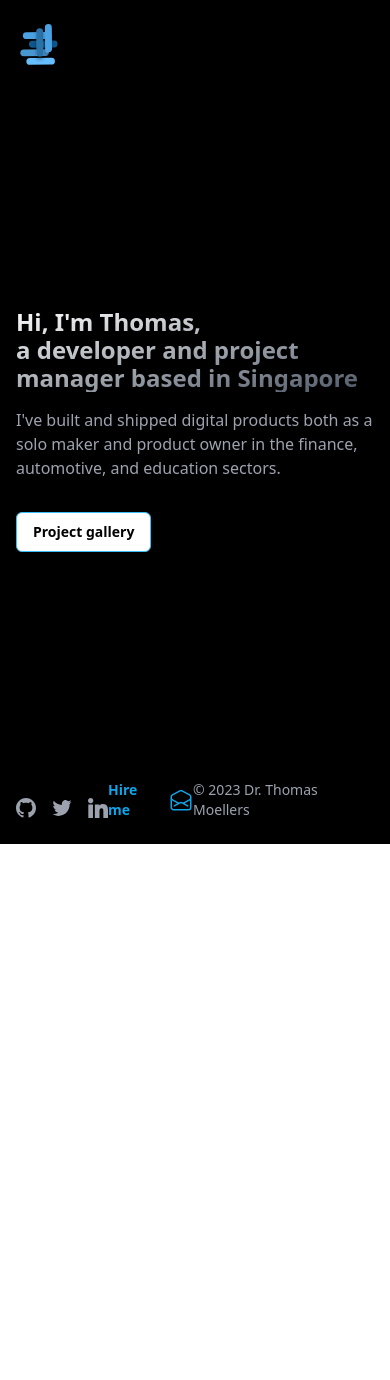
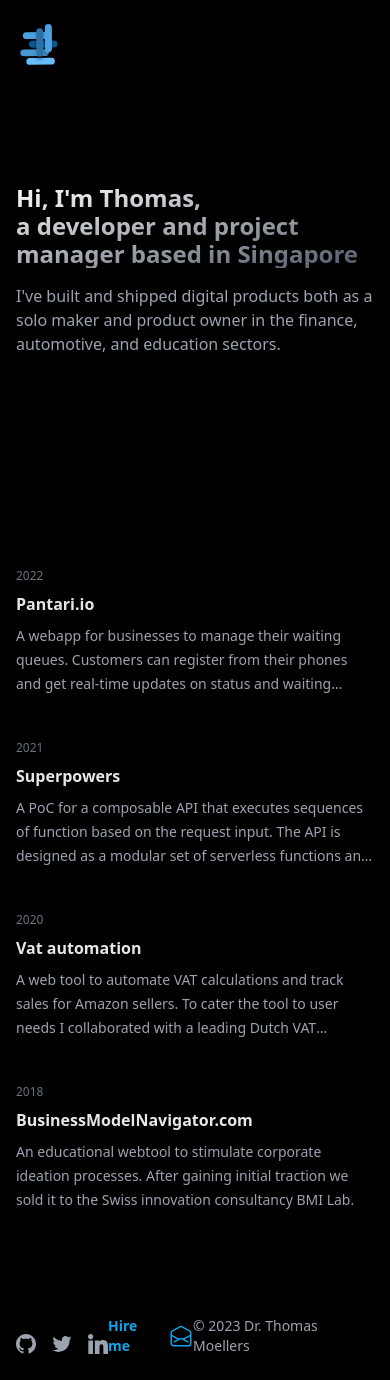
Before and after one commit to TM312/mllrs.io, an Astro site in the folder front/: page / in a window 390 px wide. Before the commit the page ends 844 px from the top, so only its background shows below. Built offline with nearby package versions, Linux system fonts and the light colour scheme; Astro itself is replaced by a stand-in of ours.

Commit message:
style: Update UI

```diff
--- a/front/src/assets/images/HeroIconMailOpen.astro
+++ /dev/null
@@ -1,3 +0,0 @@
-<svg xmlns="http://www.w3.org/2000/svg" fill="none" viewBox="0 0 24 24" stroke-width="1.5" stroke="currentColor" class="w-6 h-6">
-  <path stroke-linecap="round" stroke-linejoin="round" d="M21.75 9v.906a2.25 2.25 0 01-1.183 1.981l-6.478 3.488M2.25 9v.906a2.25 2.25 0 001.183 1.981l6.478 3.488m8.839 2.51l-4.66-2.51m0 0l-1.023-.55a2.25 2.25 0 00-2.134 0l-1.022.55m0 0l-4.661 2.51m16.5 1.615a2.25 2.25 0 01-2.25 2.25h-15a2.25 2.25 0 01-2.25-2.25V8.844a2.25 2.25 0 011.183-1.98l7.5-4.04a2.25 2.25 0 012.134 0l7.5 4.04a2.25 2.25 0 011.183 1.98V19.5z" />
-</svg>
--- /dev/null
+++ b/front/src/assets/images/HeroIconMailOpen.vue
@@ -0,0 +1,8 @@
+<template>
+  <svg xmlns="http://www.w3.org/2000/svg" fill="none"
+    viewBox="0 0 24 24" stroke-width="1.5"
+    stroke="currentColor" class="w-6 h-6">
+    <path stroke-linecap="round" stroke-linejoin="round"
+      d="M21.75 9v.906a2.25 2.25 0 01-1.183 1.981l-6.478 3.488M2.25 9v.906a2.25 2.25 0 001.183 1.981l6.478 3.488m8.839 2.51l-4.66-2.51m0 0l-1.023-.55a2.25 2.25 0 00-2.134 0l-1.022.55m0 0l-4.661 2.51m16.5 1.615a2.25 2.25 0 01-2.25 2.25h-15a2.25 2.25 0 01-2.25-2.25V8.844a2.25 2.25 0 011.183-1.98l7.5-4.04a2.25 2.25 0 012.134 0l7.5 4.04a2.25 2.25 0 011.183 1.98V19.5z" />
+  </svg>
+</template>
--- a/front/src/assets/images/LogoGithub.astro
+++ /dev/null
@@ -1,11 +0,0 @@
-<svg
-  width="20"
-  height="24"
-  viewBox="0 0 24 24"
-  fill="none"
-  xmlns="http://www.w3.org/2000/svg"
-  aria-hidden="true"
-  ><path
-    d="M12 0c-6.626 0-12 5.373-12 12 0 5.302 3.438 9.8 8.207 11.387.599.111.793-.261.793-.577v-2.234c-3.338.726-4.033-1.416-4.033-1.416-.546-1.387-1.333-1.756-1.333-1.756-1.089-.745.083-.729.083-.729 1.205.084 1.839 1.237 1.839 1.237 1.07 1.834 2.807 1.304 3.492.997.107-.775.418-1.305.762-1.604-2.665-.305-5.467-1.334-5.467-5.931 0-1.311.469-2.381 1.236-3.221-.124-.303-.535-1.524.117-3.176 0 0 1.008-.322 3.301 1.23.957-.266 1.983-.399 3.003-.404 1.02.005 2.047.138 3.006.404 2.291-1.552 3.297-1.23 3.297-1.23.653 1.653.242 2.874.118 3.176.77.84 1.235 1.911 1.235 3.221 0 4.609-2.807 5.624-5.479 5.921.43.372.823 1.102.823 2.222v3.293c0 .319.192.694.801.576 4.765-1.589 8.199-6.086 8.199-11.386 0-6.627-5.373-12-12-12z"
-    fill="currentColor"></path></svg
->
--- /dev/null
+++ b/front/src/assets/images/LogoGithub.vue
@@ -0,0 +1,13 @@
+<template>
+  <svg
+    width="20"
+    height="24"
+    viewBox="0 0 24 24"
+    fill="none"
+    xmlns="http://www.w3.org/2000/svg"
+    aria-hidden="true"
+    ><path
+      d="M12 0c-6.626 0-12 5.373-12 12 0 5.302 3.438 9.8 8.207 11.387.599.111.793-.261.793-.577v-2.234c-3.338.726-4.033-1.416-4.033-1.416-.546-1.387-1.333-1.756-1.333-1.756-1.089-.745.083-.729.083-.729 1.205.084 1.839 1.237 1.839 1.237 1.07 1.834 2.807 1.304 3.492.997.107-.775.418-1.305.762-1.604-2.665-.305-5.467-1.334-5.467-5.931 0-1.311.469-2.381 1.236-3.221-.124-.303-.535-1.524.117-3.176 0 0 1.008-.322 3.301 1.23.957-.266 1.983-.399 3.003-.404 1.02.005 2.047.138 3.006.404 2.291-1.552 3.297-1.23 3.297-1.23.653 1.653.242 2.874.118 3.176.77.84 1.235 1.911 1.235 3.221 0 4.609-2.807 5.624-5.479 5.921.43.372.823 1.102.823 2.222v3.293c0 .319.192.694.801.576 4.765-1.589 8.199-6.086 8.199-11.386 0-6.627-5.373-12-12-12z"
+      fill="currentColor"></path></svg
+  >
+</template>
--- a/front/src/assets/images/LogoLinkedIn.astro
+++ /dev/null
@@ -1,15 +0,0 @@
-<svg
-  width="20"
-  height="24"
-  viewBox="0 0 24 24"
-  fill="none"
-  xmlns="http://www.w3.org/2000/svg"
-  aria-hidden="true"
-  ><path
-    d="M5.58648 7.72107H0.768444C0.554612 7.72107 0.381348 7.89441 0.381348 8.10817V23.5865C0.381348 23.8003 0.554612 23.9736 0.768444 23.9736H5.58648C5.80032 23.9736 5.97358 23.8003 5.97358 23.5865V8.10817C5.97358 7.89441 5.80032 7.72107 5.58648 7.72107Z"
-    fill="currentColor"></path><path
-    d="M3.1793 0.0264282C1.42622 0.0264282 0 1.4511 0 3.20225C0 4.95417 1.42622 6.37938 3.1793 6.37938C4.93099 6.37938 6.35605 4.95409 6.35605 3.20225C6.35613 1.4511 4.93099 0.0264282 3.1793 0.0264282Z"
-    fill="currentColor"></path><path
-    d="M17.8417 7.33636C15.9066 7.33636 14.4762 8.16824 13.6085 9.11345V8.10816C13.6085 7.8944 13.4353 7.72106 13.2214 7.72106H8.60731C8.39348 7.72106 8.22021 7.8944 8.22021 8.10816V23.5865C8.22021 23.8003 8.39348 23.9735 8.60731 23.9735H13.4148C13.6287 23.9735 13.8019 23.8003 13.8019 23.5865V15.9283C13.8019 13.3477 14.5029 12.3423 16.3018 12.3423C18.261 12.3423 18.4167 13.954 18.4167 16.0611V23.5865C18.4167 23.8004 18.5899 23.9736 18.8038 23.9736H23.613C23.8269 23.9736 24.0001 23.8004 24.0001 23.5865V15.0964C24.0001 11.2591 23.2684 7.33636 17.8417 7.33636Z"
-    fill="currentColor"></path></svg
->
--- /dev/null
+++ b/front/src/assets/images/LogoLinkedIn.vue
@@ -0,0 +1,17 @@
+<template>
+  <svg
+    width="20"
+    height="24"
+    viewBox="0 0 24 24"
+    fill="none"
+    xmlns="http://www.w3.org/2000/svg"
+    aria-hidden="true"
+    ><path
+      d="M5.58648 7.72107H0.768444C0.554612 7.72107 0.381348 7.89441 0.381348 8.10817V23.5865C0.381348 23.8003 0.554612 23.9736 0.768444 23.9736H5.58648C5.80032 23.9736 5.97358 23.8003 5.97358 23.5865V8.10817C5.97358 7.89441 5.80032 7.72107 5.58648 7.72107Z"
+      fill="currentColor"></path><path
+      d="M3.1793 0.0264282C1.42622 0.0264282 0 1.4511 0 3.20225C0 4.95417 1.42622 6.37938 3.1793 6.37938C4.93099 6.37938 6.35605 4.95409 6.35605 3.20225C6.35613 1.4511 4.93099 0.0264282 3.1793 0.0264282Z"
+      fill="currentColor"></path><path
+      d="M17.8417 7.33636C15.9066 7.33636 14.4762 8.16824 13.6085 9.11345V8.10816C13.6085 7.8944 13.4353 7.72106 13.2214 7.72106H8.60731C8.39348 7.72106 8.22021 7.8944 8.22021 8.10816V23.5865C8.22021 23.8003 8.39348 23.9735 8.60731 23.9735H13.4148C13.6287 23.9735 13.8019 23.8003 13.8019 23.5865V15.9283C13.8019 13.3477 14.5029 12.3423 16.3018 12.3423C18.261 12.3423 18.4167 13.954 18.4167 16.0611V23.5865C18.4167 23.8004 18.5899 23.9736 18.8038 23.9736H23.613C23.8269 23.9736 24.0001 23.8004 24.0001 23.5865V15.0964C24.0001 11.2591 23.2684 7.33636 17.8417 7.33636Z"
+      fill="currentColor"></path></svg
+  >
+</template>
--- a/front/src/assets/images/LogoTwitter.astro
+++ /dev/null
@@ -1,11 +0,0 @@
-<svg
-  width="20"
-  height="24"
-  viewBox="0 0 24 24"
-  fill="none"
-  xmlns="http://www.w3.org/2000/svg"
-  aria-hidden="true"
-  ><path
-    d="M7.73557 21.5C16.4127 21.5 21.16 14.1894 21.16 7.85156C21.16 7.64604 21.1555 7.43595 21.1465 7.23043C22.07 6.55142 22.867 5.71038 23.5 4.74682C22.6399 5.13587 21.7267 5.38995 20.7917 5.5004C21.7762 4.90038 22.5134 3.95779 22.8666 2.84735C21.9404 3.40543 20.9274 3.79911 19.8712 4.01151C19.1596 3.24272 18.2186 2.73369 17.1939 2.56312C16.1691 2.39255 15.1176 2.56994 14.202 3.06786C13.2864 3.56579 12.5576 4.35651 12.1283 5.31779C11.699 6.27906 11.5931 7.35734 11.827 8.38592C9.95155 8.29023 8.11677 7.7949 6.44165 6.93203C4.76653 6.06916 3.28846 4.85803 2.10326 3.37713C1.50088 4.43303 1.31655 5.68251 1.58774 6.87162C1.85892 8.06072 2.56527 9.10024 3.56322 9.77889C2.81402 9.75471 2.08123 9.54963 1.42539 9.1806V9.23997C1.42472 10.3481 1.80151 11.4222 2.49171 12.2798C3.18192 13.1374 4.14293 13.7255 5.21141 13.9441C4.51739 14.1372 3.78898 14.1653 3.08256 14.0263C3.38406 14.9793 3.97067 15.8128 4.76053 16.4105C5.55039 17.0082 6.50407 17.3402 7.4885 17.3603C5.81724 18.695 3.75275 19.419 1.62754 19.4156C1.25065 19.415 0.874132 19.3915 0.5 19.3452C2.65899 20.7534 5.17047 21.5014 7.73557 21.5Z"
-    fill="currentColor"></path></svg
->
--- /dev/null
+++ b/front/src/assets/images/LogoTwitter.vue
@@ -0,0 +1,8 @@
+<template>
+  <svg width="20" height="24" viewBox="0 0 24 24" fill="none"
+    xmlns="http://www.w3.org/2000/svg" aria-hidden="true">
+    <path
+      d="M7.73557 21.5C16.4127 21.5 21.16 14.1894 21.16 7.85156C21.16 7.64604 21.1555 7.43595 21.1465 7.23043C22.07 6.55142 22.867 5.71038 23.5 4.74682C22.6399 5.13587 21.7267 5.38995 20.7917 5.5004C21.7762 4.90038 22.5134 3.95779 22.8666 2.84735C21.9404 3.40543 20.9274 3.79911 19.8712 4.01151C19.1596 3.24272 18.2186 2.73369 17.1939 2.56312C16.1691 2.39255 15.1176 2.56994 14.202 3.06786C13.2864 3.56579 12.5576 4.35651 12.1283 5.31779C11.699 6.27906 11.5931 7.35734 11.827 8.38592C9.95155 8.29023 8.11677 7.7949 6.44165 6.93203C4.76653 6.06916 3.28846 4.85803 2.10326 3.37713C1.50088 4.43303 1.31655 5.68251 1.58774 6.87162C1.85892 8.06072 2.56527 9.10024 3.56322 9.77889C2.81402 9.75471 2.08123 9.54963 1.42539 9.1806V9.23997C1.42472 10.3481 1.80151 11.4222 2.49171 12.2798C3.18192 13.1374 4.14293 13.7255 5.21141 13.9441C4.51739 14.1372 3.78898 14.1653 3.08256 14.0263C3.38406 14.9793 3.97067 15.8128 4.76053 16.4105C5.55039 17.0082 6.50407 17.3402 7.4885 17.3603C5.81724 18.695 3.75275 19.419 1.62754 19.4156C1.25065 19.415 0.874132 19.3915 0.5 19.3452C2.65899 20.7534 5.17047 21.5014 7.73557 21.5Z"
+      fill="currentColor"></path>
+  </svg>
+</template>
--- /dev/null
+++ b/front/src/components/LandingBody.vue
@@ -0,0 +1,16 @@
+<script lang="ts" setup>
+import LandingGallery from "../components/LandingGallery.vue";
+
+import LandingTitle from "../components/LandingTitle.vue";
+
+</script>
+<template>
+    <div class="md:flex md:items-center md:justify-between md:gap-x-20">
+    <LandingTitle class="py-20 md:py-0"/>
+    <div
+        class="md:h-[600px] md:overflow-y-auto flex items-center max-w-xl py-20 md:py-0">
+        <LandingGallery id="landing-gallery"
+            class="block" />
+    </div>
+    </div>
+</template>
--- a/front/src/components/LandingFooter.astro
+++ /dev/null
@@ -1,51 +0,0 @@
----
-import HeroIconMailOpen from "../assets/images/HeroIconMailOpen.astro";
-import LogoGithub from "../assets/images/LogoGithub.astro";
-import LogoLinkedIn from "../assets/images/LogoLinkedIn.astro";
-import LogoTwitter from "../assets/images/LogoTwitter.astro";
----
-
-<footer
-  class="flex items-end justify-between py-6"
->
-  <div class="flex flex-col gap-4">
-    <div class="flex items-end gap-4">
-      <a
-        aria-label="GitHub"
-        class="text-gray-400 transition duration-200 ease-in-out hover:text-gray-100"
-        target="_blank"
-        href="https://github.com/TM312"
-      >
-        <LogoGithub />
-      </a><a
-        aria-label="Twitter"
-        target="_blank"
-        class="text-gray-400 transition duration-200 ease-in-out hover:text-gray-100"
-        href="https://twitter.com/thmsmllrs"
-      >
-        <LogoTwitter />
-      </a><a
-        aria-label="Linkedin"
-        target="_blank"
-        class="text-gray-400 transition duration-200 ease-in-out hover:text-gray-100"
-        href="https://www.linkedin.com/in/thomas-m%C3%B6llers-78bb79b9/"
-      >
-        <LogoLinkedIn />
-      </a>
-    </div>
-    <!-- <div class="flex flex-col">
-      <span class="text-xs font-normal text-gray-400"
-        >440004 Marine Terrace</span
-      ><span class="text-xs font-normal text-gray-400">Singapore, SG</span>
-    </div> -->
-  </div>
-  <div class="text-sm font-semibold text-sky-500 hover:text-sky-400">
-    <a href="mailto:tm@protonmail.ch" class="flex items-center gap-2">
-        <span>Hire me</span>
-        <span>
-          <HeroIconMailOpen />
-        </span>
-    </a>
-  </div>
-  <div class="text-sm text-gray-400 hover:text-gray-300">© 2023 Dr. Thomas Moellers</div>
-</footer>
--- /dev/null
+++ b/front/src/components/LandingFooter.vue
@@ -0,0 +1,48 @@
+<script lang="ts" setup>
+import HeroIconMailOpen from "../assets/images/HeroIconMailOpen.vue";
+import LogoGithub from "../assets/images/LogoGithub.vue";
+import LogoLinkedIn from "../assets/images/LogoLinkedIn.vue";
+import LogoTwitter from "../assets/images/LogoTwitter.vue";
+
+const yearToday = new Date().getFullYear();
+</script>
+
+<template>
+  <footer
+    class="flex items-end justify-between py-6 rounded-t-lg">
+    <div class="flex flex-col gap-4">
+      <div class="flex items-end gap-4">
+        <a aria-label="GitHub"
+          class="text-gray-400 transition duration-200 ease-in-out hover:text-gray-100"
+          target="_blank" href="https://github.com/TM312">
+          <LogoGithub />
+        </a><a aria-label="Twitter" target="_blank"
+          class="text-gray-400 transition duration-200 ease-in-out hover:text-gray-100"
+          href="https://twitter.com/thmsmllrs">
+        <LogoTwitter />
+      </a><a aria-label="Linkedin" target="_blank"
+        class="text-gray-400 transition duration-200 ease-in-out hover:text-gray-100"
+        href="https://www.linkedin.com/in/thomas-m%C3%B6llers-78bb79b9/">
+          <LogoLinkedIn />
+        </a>
+      </div>
+      <!-- <div class="flex flex-col">
+        <span class="text-xs font-normal text-gray-400"
+          >440004 Marine Terrace</span
+        ><span class="text-xs font-normal text-gray-400">Singapore, SG</span>
+      </div> -->
+    </div>
+    <div
+      class="text-sm font-semibold text-sky-500 hover:text-sky-400">
+      <a href="mailto:tm@protonmail.ch"
+        class="flex items-center gap-2">
+        <span>Hire me</span>
+        <span>
+          <HeroIconMailOpen />
+        </span>
+      </a>
+    </div>
+    <div class="text-sm text-gray-400 hover:text-gray-300">©
+      {{yearToday}} Dr. Thomas Moellers</div>
+  </footer>
+</template>
--- a/front/src/components/LandingGallery.vue
+++ b/front/src/components/LandingGallery.vue
@@ -1,7 +1,6 @@
 <template>
-  <div class="mx-auto max-w-7xl ">
     <div
-      class="grid max-w-2xl grid-cols-1 mx-auto gap-y-20 gap-x-8 lg:mx-0 lg:max-w-none xl:grid-cols-2">
+      class="grid max-w-2xl grid-cols-1 mx-auto gap-y-6 lg:gap-y-20 gap-x-8 lg:mx-0 lg:max-w-none lg:grid-cols-2">
       <article v-for="project in projects" :key="project.id"
         class="flex flex-col items-start">
         <div class="relative w-full">
@@ -31,11 +30,10 @@
         </div> -->
       </article>
     </div>
-  </div>
 </template>
 
 <script setup lang="ts">
-import { ref, onMounted } from 'vue';
+import { ref } from 'vue';
 
 // // const imageUrl = new URL('/src/assets/images/logo.svg', import.meta.url)
 // function getImgUrl(vidName: string) {
@@ -45,15 +43,15 @@ import { ref, onMounted } from 'vue';
 
 
 
-onMounted(() => {
-  document.addEventListener('keypress', (event) => {
-    var name = event.key;
-    var code = event.code;
-    // Alert the key name and key code on keydown
-    alert(`Key pressed ${name} \r\n Key code value: ${code}`);
-    keypress.value = name
-  }, false);
-})
+// onMounted(() => {
+//   document.addEventListener('keypress', (event) => {
+//     var name = event.key;
+//     var code = event.code;
+//     // Alert the key name and key code on keydown
+//     alert(`Key pressed ${name} \r\n Key code value: ${code}`);
+//     keypress.value = name
+//   }, false);
+// })
 
 
 const d = ref<null | string>(null)
@@ -75,7 +73,7 @@ const projects = [
     title: 'Superpowers',
     href: 'https://github.com/TM312/superpowers',
     description:
-      'A PoC for a composable API that executes different function sequences depending on the input. The API is designed as a modular set of serverless functions and therefore easily extensible.',
+      'A PoC for a composable API that executes sequences of function based on the request input. The API is designed as a modular set of serverless functions and therefore easily extensible.',
     imageUrl:
       '',
     date: '2021',
--- a/front/src/components/LandingHeader.astro
+++ /dev/null
@@ -1,3 +0,0 @@
-<header class="flex items-center justify-between h-24">
-    <img src="favicon.svg" class="h-12"/>
-</header>
--- /dev/null
+++ b/front/src/components/LandingHeader.vue
@@ -0,0 +1,5 @@
+<template>
+    <header class="flex items-center justify-between h-24">
+        <img src="favicon.svg" class="h-12" />
+    </header>
+</template>
--- /dev/null
+++ b/front/src/components/LandingTitle.vue
@@ -0,0 +1,41 @@
+
+<template>
+  <div>
+    <transition name="fade" appear>
+      <div>
+      <h1
+        class="inline-block max-w-lg align-top mt-2 bg-gradient-to-br from-white to-gray-600 bg-clip-text text-transparent text-2xl leading-[28px] sm:text-4xl sm:leading-[48px] text-gray-400 font-bold">
+        Hi, I'm Thomas,<br />a developer and project manager
+        based in Singapore </h1>
+        <p class="mt-4 mb-8 text-base font-normal text-gray-400">
+          <span class="inline-block max-w-[591px] align-top">I've
+            built and shipped digital products both as a solo
+            maker and product owner in the finance, automotive,
+            and education sectors.</span>
+          </p>
+          </div>
+        </transition>
+  </div>
+</template>
+
+<style>
+.fade-enter-active {
+  transition: 1.4s ease-out;
+}
+
+.fade-leave-active {
+  transition: 1.3s ease-in;
+}
+
+.fade-enter-from,
+.fade-leave-to {
+  transition: scale(0.95);
+  opacity: 0;
+}
+
+.fade-enter-to,
+.fade-leave-from {
+  transition: scale(1);
+  opacity: 1;
+}
+</style>
--- a/front/src/layouts/Main.astro
+++ b/front/src/layouts/Main.astro
@@ -1,6 +1,6 @@
 ---
-import LandingFooter from "../components/LandingFooter.astro";
-import LandingHeader from "../components/LandingHeader.astro";
+import LandingFooter from "../components/LandingFooter.vue";
+import LandingHeader from "../components/LandingHeader.vue";
 ---
 
 <html lang="en">
@@ -14,9 +14,9 @@ import LandingHeader from "../components/LandingHeader.astro";
   <body>
     <div class="relative bg-black">
       <div
-        class="relative z-10 flex flex-col justify-between h-screen max-w-5xl min-h-screen px-4 mx-auto sm:px-8 md:max-w-7xl"
+        class="relative z-10 flex flex-col justify-between max-w-5xl min-h-screen px-4 mx-auto md:h-screen sm:px-8 md:max-w-7xl"
       >
-        <LandingHeader />
+        <LandingHeader/>
 
         <main class="items-center justify-between md:flex">
 
--- a/front/src/pages/index.astro
+++ b/front/src/pages/index.astro
@@ -1,124 +1,8 @@
 ---
-import LandingGallery from "../components/LandingGallery.vue";
 import Main from "../layouts/Main.astro";
+import LandingBody from "../components/LandingBody.vue";
 ---
 
-<script lang="ts">
-
-  document.addEventListener('keydown', function(event) {
-    if (event.code === 'KeyP') {
-      const landingGallery = document.querySelector('#landing-gallery');
-
-      if (landingGallery.style.display === 'block') {
-        landingGallery.style.display = 'none';
-      } else {
-        landingGallery.style.display = 'block';
-      }
-    }
-  });
-
-  // Define the behaviour for our new type of HTML element.
-//   class AstroLandingGallery extends HTMLElement {
-//     constructor() {
-//       super();
-//       let isOpen = false;
-
-//       const lg = this.querySelector("LandingGallery");
-//       const landingGallery = this.querySelector("#landing-gallery");
-// 	  console.log("landingGallery", landingGallery)
-// 	  console.log("lg", lg)
-
-//       // Each time the button is clicked, update the count.
-
-//       function handleKeyDown(event) {
-//         if (event.code === "KeyA") {
-//           isOpen = !isOpen;
-//           landingGallery.className = isOpen ? "block" : "hidden";
-//           console.log("isOpen", isOpen);
-//         }
-//       }
-
-//       landingGallery.addEventListener("keydown", handleKeyDown);
-
-//     }
-//   }
-
-//   // Tell the browser to use our AstroLandingGallery class for <astro-landing-gallery> elements.
-//   customElements.define("astro-landing-gallery", AstroLandingGallery);
-
-</script>
-
-<style>
-  .fade-enter-active {
-    transition: 1.4s ease-out;
-  }
-  .fade-leave-active {
-    transition: 1.3s ease-in;
-  }
-  .fade-enter-from,
-  .fade-leave-to {
-    transition: scale(0.95);
-    opacity: 0;
-  }
-
-  .fade-enter-to,
-  .fade-leave-from {
-    transition: scale(1);
-    opacity: 1;
-  }
-</style>
-
 <Main id="search">
-  <div class="max-w-3xl sm:shrink-0">
-    <h1
-      class="mt-2 bg-gradient-to-br from-white to-gray-600 bg-clip-text text-transparent text-2xl leading-[28px] sm:text-4xl sm:leading-[48px] text-gray-400 font-bold"
-    >
-      <span class="inline-block max-w-lg align-top"
-        >Hi, I'm Thomas,<br />a developer and project manager based in Singapore</span
-      >
-    </h1>
-
-    <p class="mt-4 mb-8 text-base font-normal text-gray-400">
-      <span class="inline-block max-w-[591px] align-top"
-        >I've built and shipped digital products both as a solo maker and
-        product owner in the finance, automotive, and education sectors.</span
-      >
-    </p>
-
-    <div>
-      <button
-        class="items-center hidden gap-2 text-sm font-semibold text-gray-400 transition duration-200 ease-in-out outline-none select-none group hover:text-slate-12 focus:text-slate-12 sm:inline-flex"
-        >Press<!-- -->
-        <kbd
-          class="border border-sky-500 inline-flex h-[22px] w-[22px] select-none items-center justify-center rounded text-sm uppercase bg-sky-400 text-black transition duration-200 ease-in-out group-hover:bg-slate-12 group-focus:bg-slate-12 group-focus:text-black"
-          >P</kbd
-        >
-        <!-- -->for project gallery</button
-      >
-    </div>
-    <div class="flex mt-2 gap-x-4">
-      <button
-        class="inline-flex items-center justify-center h-10 gap-4 pl-4 pr-4 text-sm font-semibold text-black transition duration-200 ease-in-out bg-white border rounded-md cursor-pointer select-none border-sky-400 hover:bg-white/90 focus:ring-2 focus:ring-white/20 focus:outline-none focus:bg-white/90 disabled:hover:bg-white disabled:cursor-not-allowed disabled:opacity-70 sm:hidden"
-        >Project gallery</button
-      >
-    </div>
-  </div>
-
-
-
-  <!-- <div class="flex justify-end">
-    <div class="relative flex items-end">
-      <div>
-        <LandingGallery />
-      </div>
-    </div>
-  </div> -->
-
-  <div class="relative hidden h-[600px] lg:block overflow-y-auto">
-    <transition name="fade">
-      <astro-landing-gallery>
-        <LandingGallery id="landing-gallery" class="hidden" />
-      </astro-landing-gallery>
-    </transition>
-  </div>
+  <LandingBody />
 </Main>
```
